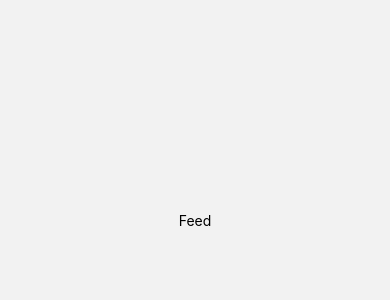
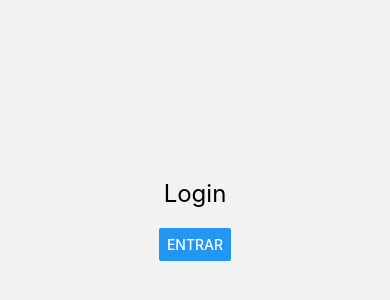
Before and after one commit to Gabriel-Britoo/nimble-app, a React Native app in the folder nimbleApp/: screen /Login in a window 390 px wide. Before the commit this address had no page. Shown: the part 202-502 px from the top of the page. Built offline with nearby package versions, Linux system fonts and the light colour scheme.

Commit message:
correção pra começar

```diff
--- a/nimbleApp/App.js
+++ b/nimbleApp/App.js
@@ -1,16 +1,15 @@
-// Gabriel Reis de Brito e Guilherme Ricardo
 import React from 'react';
 import "react-native-gesture-handler";
 import { NavigationContainer } from "@react-navigation/native";
+import { createNativeStackNavigator } from '@react-navigation/native-stack';
 import { createBottomTabNavigator } from '@react-navigation/bottom-tabs';
-import { createNativeStackNavigator } from '@react-navigation/native-stack';
 import Icon from 'react-native-vector-icons/FontAwesome';
 
 import Login from './src/screens/Login';
 import Feed from './src/screens/Feed';
 
+const Stack = createNativeStackNavigator();
 const Tab = createBottomTabNavigator();
-const Stack = createNativeStackNavigator();
 
 function TabsNavigator() {
     return (
@@ -25,6 +24,7 @@ function TabsNavigator() {
                     ),
                 }}
             />
+            {/* Você pode adicionar mais telas aqui, tipo Perfil, Configurações etc */}
         </Tab.Navigator>
     );
 }
@@ -32,8 +32,8 @@ function TabsNavigator() {
 export default function App() {
     return (
         <NavigationContainer>
-            <Stack.Navigator initialRouteName='Feed' screenOptions={{ headerShown: false }}>
-                <Stack.Screen name="Feed" component={Feed} />
+            <Stack.Navigator initialRouteName='Login' screenOptions={{ headerShown: false }}>
+                <Stack.Screen name="Login" component={Login} />
                 <Stack.Screen name="Tabs" component={TabsNavigator} />
             </Stack.Navigator>
         </NavigationContainer>
--- a/nimbleApp/src/screens/Login.js
+++ b/nimbleApp/src/screens/Login.js
@@ -1,13 +1,27 @@
 import React from 'react';
-import { View, Text } from 'react-native';
+import { View, Text, Button, StyleSheet } from 'react-native';
 
 export default function Login({ navigation }) {
     return (
-        <View style={{
-            flex: 1, justifyContent: 'center', alignItems:
-                'center'
-        }}>
-            <Text>Login</Text>
+        <View style={styles.container}>
+            <Text style={styles.title}>Login</Text>
+            <Button
+                title="Entrar"
+                onPress={() => navigation.replace('Tabs')}
+            />
+
         </View>
     );
 }
+
+const styles = StyleSheet.create({
+    container: {
+        flex: 1,
+        justifyContent: 'center',
+        alignItems: 'center',
+    },
+    title: {
+        fontSize: 24,
+        marginBottom: 20,
+    },
+});
```
